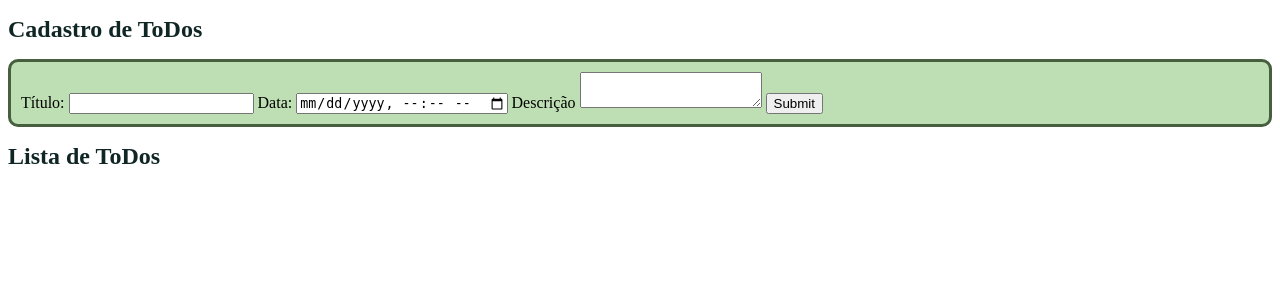
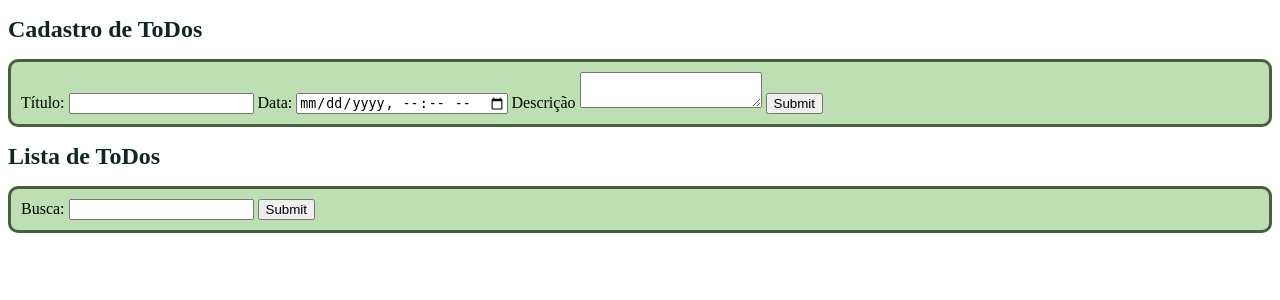
Before and after one commit to UniversidadeDeVassouras/labproghiper-2021.1-todoweb, a Python web app: template templates/home.html in a window 1280 px wide. Shown: the top 300 px of the page. Run offline with Jinja, Linux system fonts and the light colour scheme; the template is opened without the code that fills it, so the values that code supplies are empty.

Commit message:
feat: BUscar ToDo Criada a funcionalidade de busca de ToDos

```diff
--- a/static/css/home.css
+++ b/static/css/home.css
@@ -12,7 +12,16 @@ h2 {
     font-size: 18px;
 }
 
-#formulario-todo {
+#formulario-busca-todo {
+    background-color: #BDDFB3;
+    border-radius: 10px;
+    border-color: #465F3F;
+    border-style: solid;
+    margin-bottom: 10px;
+    padding: 10px;
+}
+
+#formulario-insercao-todo {
     background-color: #BDDFB3;
     border-radius: 10px;
     border-color: #465F3F;
--- a/templates/home.html
+++ b/templates/home.html
@@ -7,7 +7,7 @@
 </head>
 <body>
     <h1>Cadastro de ToDos</h1>
-    <section id="formulario-todo">
+    <section id="formulario-insercao-todo">
         <form action="{{ url_for('inserir')}}" method="post" enctype="application/x-www-form-urlencoded">
             <label for="todo-titulo">Título:</label>
             <input id="todo-titulo" type="text" name="titulo">
@@ -19,6 +19,13 @@
         </form>
     </section>
     <h1>Lista de ToDos</h1>
+    <section id="formulario-busca-todo">
+        <form action="{{ url_for('busca') }}" method="get" enctype="application/x-www-form-urlencoded">
+            <label for="todo-palavrachave">Busca:</label>
+            <input type="text" id ='todo-palavrachave' name="palavra_chave" value="{{ palavra_chave if palavra_chave != None else '' }}">
+            <input type="submit" />
+        </form>
+    </section>
     <section id="lista-todos">
         {% for todo in todo_list %}
             <section class="todo" id="todo-{{ todo.id }}">
```
